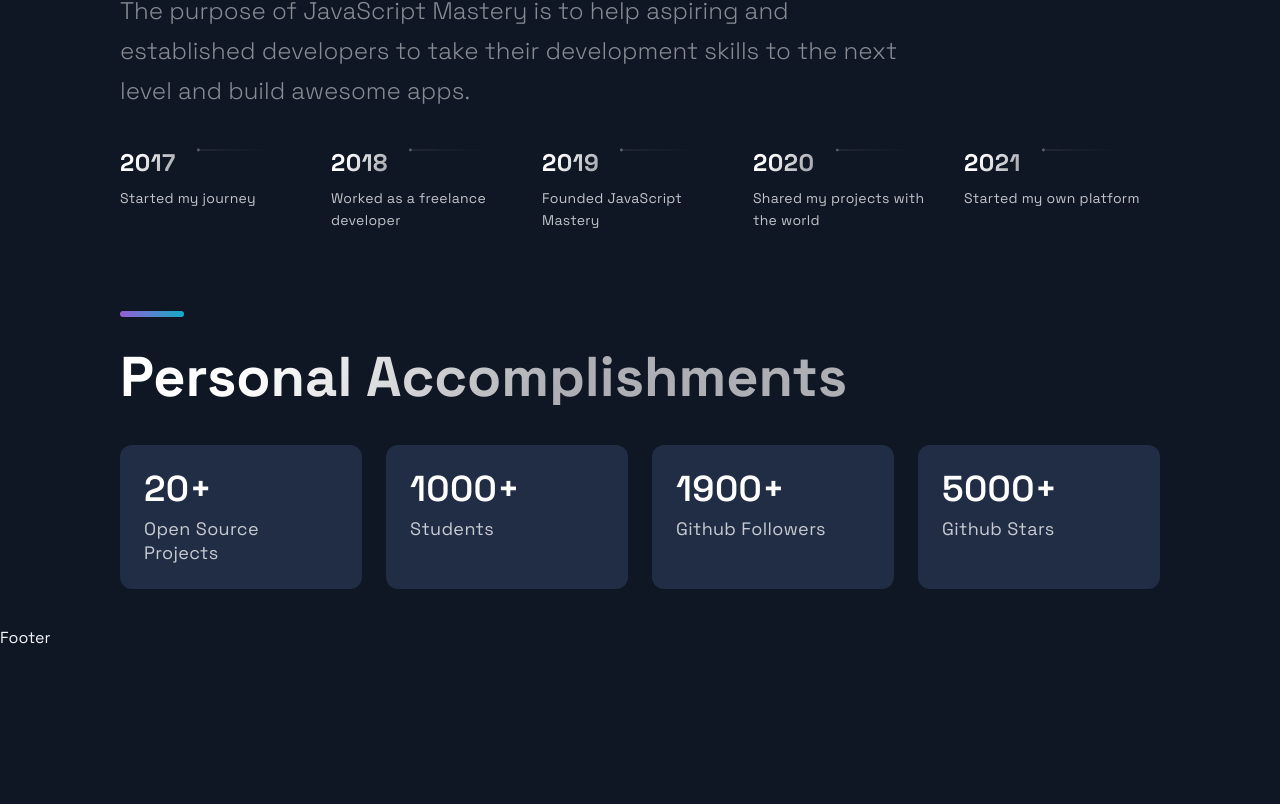
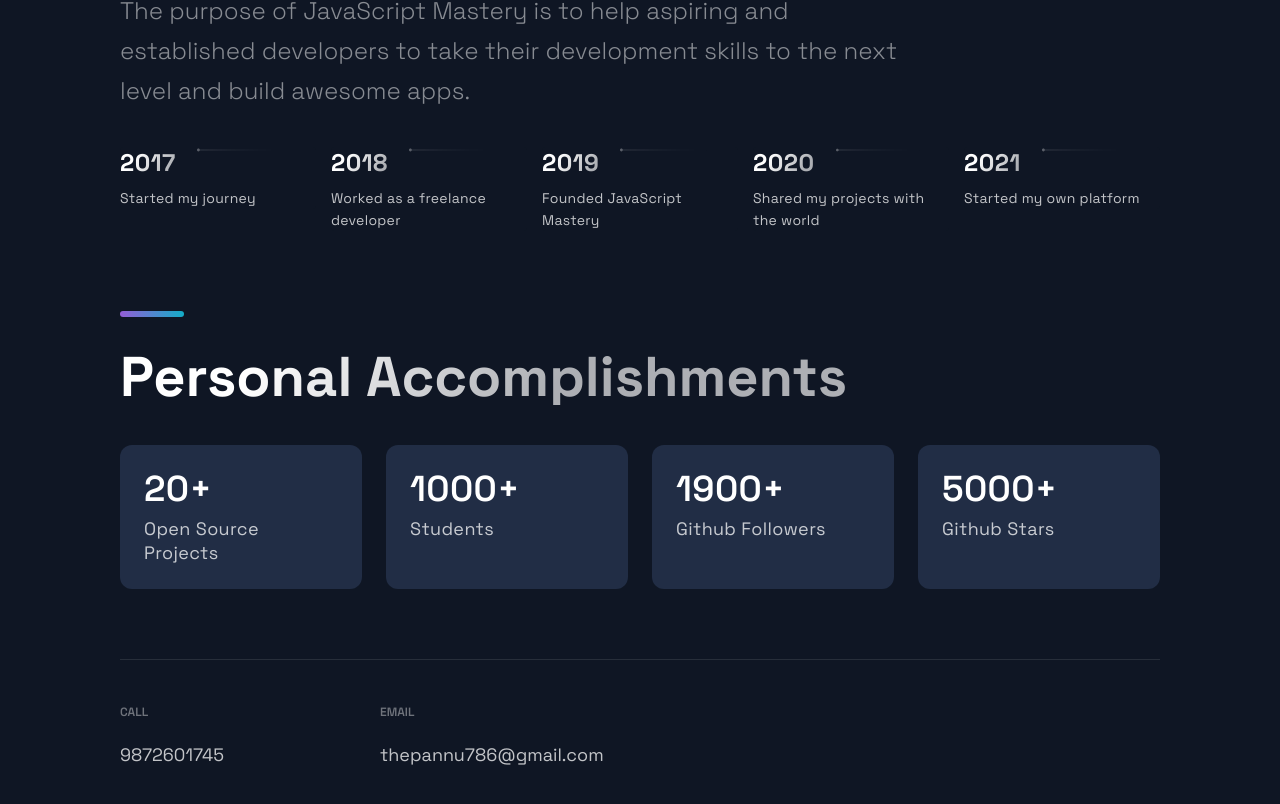
Before and after one commit to Pannu786/portfolio_3, a Next.js app: page / in a window 1280 px wide. Shown: the part 2750-3554 px from the top of the page. Before the commit the page ends 3398 px from the top, so only its background shows below. Built offline with nearby package versions, Linux system fonts and the light colour scheme.

Commit message:
footer dne

```diff
--- a/src/components/Footer/Footer.js
+++ b/src/components/Footer/Footer.js
@@ -2,13 +2,34 @@
 import { AiFillGithub, AiFillInstagram, AiFillLinkedin } from 'react-icons/ai';
 
 import { SocialIcons } from '../Header/HeaderStyles';
-import { CompanyContainer, FooterWrapper, LinkColumn, LinkItem, LinkList, LinkTitle, Slogan, SocialContainer, SocialIconsContainer } from './FooterStyles';
+import {
+  CompanyContainer,
+  FooterWrapper,
+  LinkColumn,
+  LinkItem,
+  LinkList,
+  LinkTitle,
+  Slogan,
+  SocialContainer,
+  SocialIconsContainer,
+} from './FooterStyles';
 
 const Footer = () => {
   return (
-    <div>
-      Footer
-    </div>
+    <FooterWrapper>
+      <LinkList>
+        <LinkColumn>
+          <LinkTitle>Call</LinkTitle>
+          <LinkItem href='tel:9872601745'>9872601745</LinkItem>
+        </LinkColumn>
+        <LinkColumn>
+          <LinkTitle>Email</LinkTitle>
+          <LinkItem href='mailto:thepannu786@gmail.com'>
+            thepannu786@gmail.com
+          </LinkItem>
+        </LinkColumn>
+      </LinkList>
+    </FooterWrapper>
   );
 };
 
```
